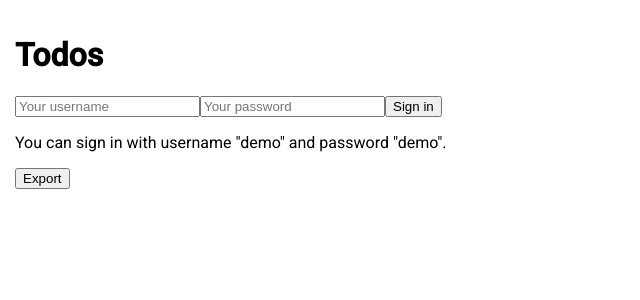
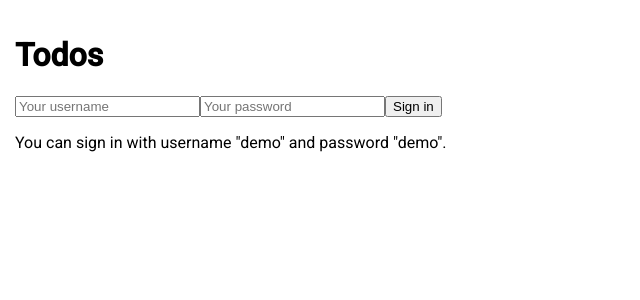
Before and after one commit to dip4k/angular-basic-todo-app, an Angular app: page /sign-in in a window 1280 px wide. Shown: the top 300 px of the page, without its empty margins (0-640 px from the left). Built offline with nearby package versions, Linux system fonts and the light colour scheme.

Commit message:
commented export to excel code

```diff
--- a/src/app/app.component.html
+++ b/src/app/app.component.html
@@ -1,4 +1,4 @@
 <div class="container">
   <router-outlet></router-outlet>
-  <button (click)="generateExcel()">Export</button>
+  <!-- <button (click)="generateExcel()">Export</button> -->
 </div>
```
